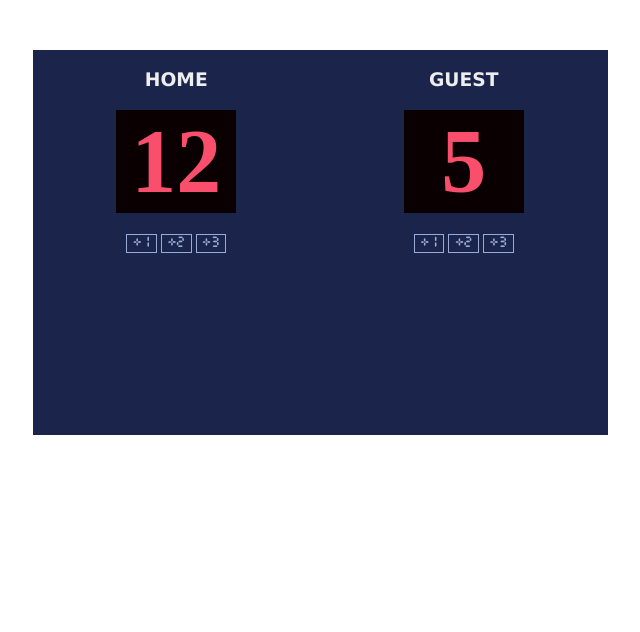
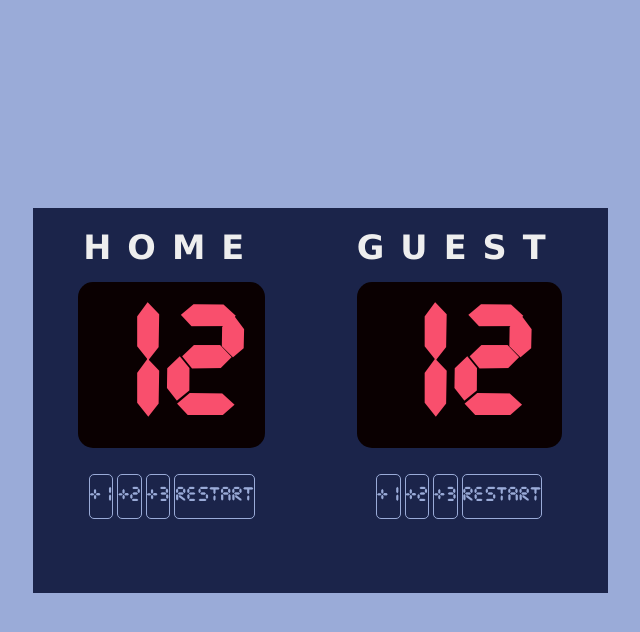
Before and after one commit to Jole85/basketball-scoreboard, a plain HTML site: page index.html in a window 1280 px wide. Shown: the whole page, without its empty margins (320-960 px from the left). Drawn offline with Linux system fonts and the light colour scheme.

Commit message:
Update index.css and index.html files

```diff
--- a/index.css
+++ b/index.css
@@ -1,39 +1,71 @@
-body {
-  margin: 0;
-  text-align: center;
-}
-
-h3 {
-  color: #eeeeee;
-  font-family: Verdana, Geneva, Tahoma, sans-serif;
-}
-
 @font-face {
   font-family: scoreFont;
   src: url("./CursedTimerUlil-Aznm.ttf");
 }
 
+* {
+  margin: 0;
+  padding: 0;
+}
+
+body {
+  background-color: #9aabd8;
+  display: flex;
+  justify-content: center;
+  align-items: center;
+}
+
 .container {
   display: flex;
+  flex-wrap: wrap;
   justify-content: space-around;
+  align-items: flex-start;
+  color: #eeeeee;
   background-color: #1b244a;
-  color: #e0f2fe;
+  text-align: center;
   width: 575px;
   height: 385px;
-  margin: 50px auto 50px auto;
 }
 
-.score {
+.team-container {
+  flex-basis: 155px;
+  margin-top: 20px;
+}
+
+h3 {
+  font-size: 2.1rem;
+  font-family: Verdana, Geneva, Tahoma, sans-serif;
+  font-weight: 900;
+  text-align: center;
+  margin-bottom: 15px;
+  letter-spacing: 1rem;
+}
+
+.scoreboard-home,
+.scoreboard-guest {
+  color: #f94f6d;
   background: #0a0001;
-  font-size: 90px;
-  color: #f94f6d;
-  width: 120px;
-  margin: 20px;
+  font-family: scoreFont;
+  font-size: 89px;
+  margin-bottom: 26px;
+  padding-top: 20px;
+  padding-right: 20px;
+  border-radius: 15px;
+}
+
+.points {
+  display: flex;
+  justify-content: space-around;
 }
 
 button {
   background: none;
-  border: 1px double #9aabd8;
   color: #9aabd8;
+  border: 1px solid #9aabd8;
+  border-radius: 5px;
+  flex-basis: 45px;
+  height: 45px;
   font-family: scoreFont;
+  font-size: 18px;
+  font-weight: 200;
 }
--- a/index.html
+++ b/index.html
@@ -6,26 +6,30 @@
 
 <body>
     <div class="container">
-
         <div class="team-container">
             <h3>HOME</h3>
-            <h2 class="score">12</h2>
-            <div>
+            <div class="scoreboard-home">
+                <h2 id="score-home">12</h2>
+            </div>
+            <div class="points-buttons">
                 <button>+1</button>
                 <button>+2</button>
                 <button>+3</button>
+                <button>RESTART</button>
             </div>
         </div>
         <div class="team-container">
             <h3>GUEST</h3>
-            <h2 class="score">5</h2>
-            <div>
+            <div class="scoreboard-guest">
+                <h2 id="score-guest">12</h2>
+            </div>
+            <div class="points-buttons">
                 <button>+1</button>
                 <button>+2</button>
                 <button>+3</button>
+                <button>RESTART</button>
             </div>
         </div>
-
     </div>
     <script src="index.js"></script>
 </body>
```
